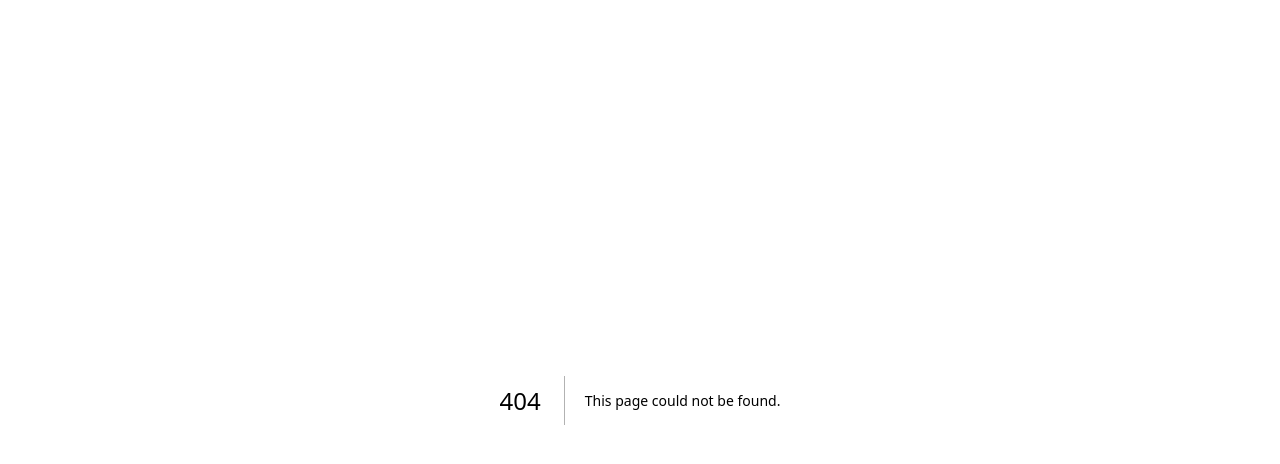
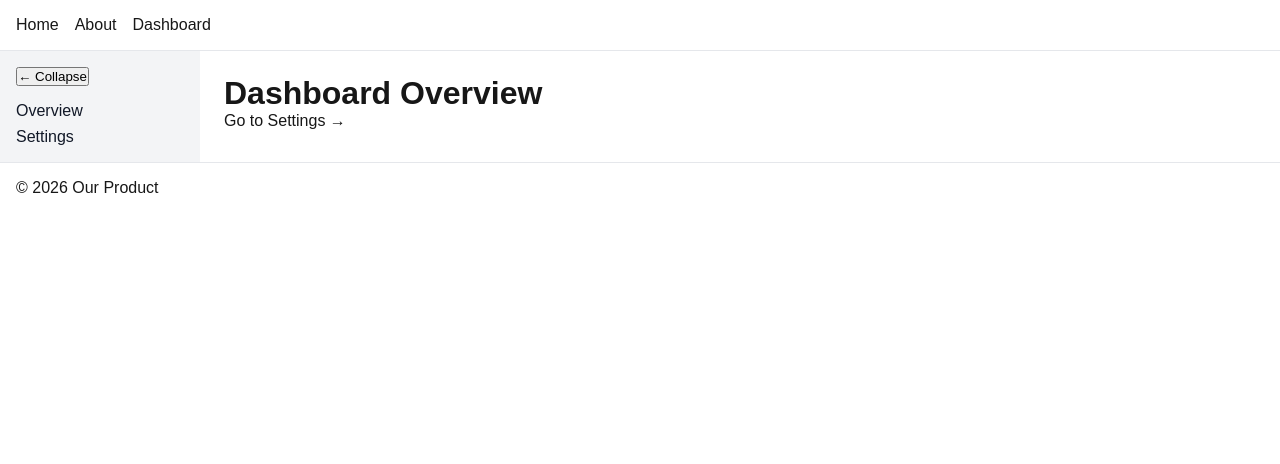
Before and after one commit to SuryaKamalND/nextjs-sprint1-simulated-work, a Next.js app: page /dashboard in a window 1280 px wide. Before the commit this address had no page. Shown: the top 464 px of the page. Built offline with nearby package versions, Linux system fonts and the light colour scheme.

Commit message:
feat(layouts): add root layout with global chrome and nested dashboard layout with persistent sidebar

```diff
--- /dev/null
+++ b/app/dashboard/layout.tsx
@@ -0,0 +1,17 @@
+import { Sidebar } from "@/components/Sidebar";
+
+// Nested layout: wraps only routes under /dashboard.
+// It does NOT render <html>/<body> - those belong to the root layout.
+export default function DashboardLayout({
+  children,
+}: {
+  children: React.ReactNode;
+}) {
+  console.log("[DashboardLayout] rendered");
+  return (
+    <div style={{ display: "flex" }}>
+      <Sidebar />
+      <div style={{ flex: 1, padding: "1.5rem" }}>{children}</div>
+    </div>
+  );
+}
--- /dev/null
+++ b/app/dashboard/page.tsx
@@ -0,0 +1,12 @@
+// app/dashboard/page.tsx  ->  /dashboard
+import Link from "next/link";
+
+export default function DashboardPage() {
+  return (
+    <>
+      <h1>Dashboard Overview</h1>
+      {/* In-page link so navigation also works while the sidebar is collapsed */}
+      <Link href="/dashboard/settings">Go to Settings →</Link>
+    </>
+  );
+}
--- a/app/layout.tsx
+++ b/app/layout.tsx
@@ -1,5 +1,7 @@
 import type { Metadata } from "next";
 import { Geist, Geist_Mono } from "next/font/google";
+import { Header } from "@/components/Header";
+import { Footer } from "@/components/Footer";
 import "./globals.css";
 
 const geistSans = Geist({
@@ -13,19 +15,23 @@ const geistMono = Geist_Mono({
 });
 
 export const metadata: Metadata = {
-  title: "Create Next App",
-  description: "Generated by create next app",
+  title: "Our Product",
+  description: "SaaS product shell built with the Next.js App Router",
 };
 
+// Root layout: the only file that renders <html> and <body>.
+// Global chrome (Header + Footer) lives here once, so every page inherits it.
 export default function RootLayout({
   children,
-}: Readonly<{
+}: {
   children: React.ReactNode;
-}>) {
+}) {
   return (
     <html lang="en">
       <body className={`${geistSans.variable} ${geistMono.variable}`}>
-        {children}
+        <Header />
+        <main>{children}</main>
+        <Footer />
       </body>
     </html>
   );
--- /dev/null
+++ b/components/Footer.tsx
@@ -0,0 +1,7 @@
+export function Footer() {
+  return (
+    <footer style={{ padding: "1rem", borderTop: "1px solid #e5e7eb" }}>
+      <p>© 2026 Our Product</p>
+    </footer>
+  );
+}
--- /dev/null
+++ b/components/Header.tsx
@@ -0,0 +1,13 @@
+import Link from "next/link";
+
+export function Header() {
+  return (
+    <header style={{ padding: "1rem", borderBottom: "1px solid #e5e7eb" }}>
+      <nav style={{ display: "flex", gap: "1rem" }}>
+        <Link href="/">Home</Link>
+        <Link href="/about">About</Link>
+        <Link href="/dashboard">Dashboard</Link>
+      </nav>
+    </header>
+  );
+}
--- /dev/null
+++ b/components/Sidebar.tsx
@@ -0,0 +1,33 @@
+"use client";
+
+import { useState } from "react";
+import Link from "next/link";
+
+// Client Component: holds its own collapse state. Because it lives in the
+// dashboard layout (which does not re-mount on in-section navigation),
+// this state survives moving between /dashboard and /dashboard/settings.
+export function Sidebar() {
+  const [collapsed, setCollapsed] = useState(false);
+
+  return (
+    <aside
+      style={{
+        width: collapsed ? "60px" : "200px",
+        padding: "1rem",
+        background: "#f3f4f6",
+        color: "#111827",
+        transition: "width 0.2s",
+      }}
+    >
+      <button onClick={() => setCollapsed((c) => !c)}>
+        {collapsed ? "→" : "← Collapse"}
+      </button>
+      {!collapsed && (
+        <nav style={{ marginTop: "1rem", display: "flex", flexDirection: "column", gap: "0.5rem" }}>
+          <Link href="/dashboard">Overview</Link>
+          <Link href="/dashboard/settings">Settings</Link>
+        </nav>
+      )}
+    </aside>
+  );
+}
```
Also changed, not shown: app/dashboard/settings/page.tsx (added, +11 -0 lines), 5 other files (tests, documents, lock files or other folders).
